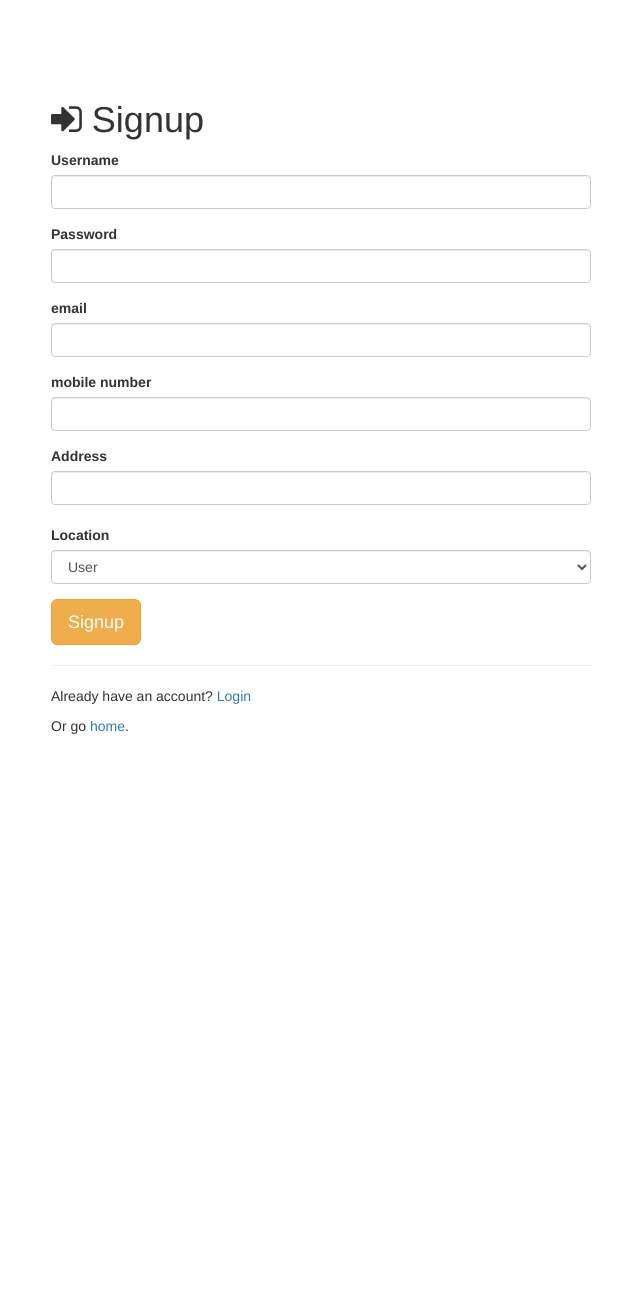
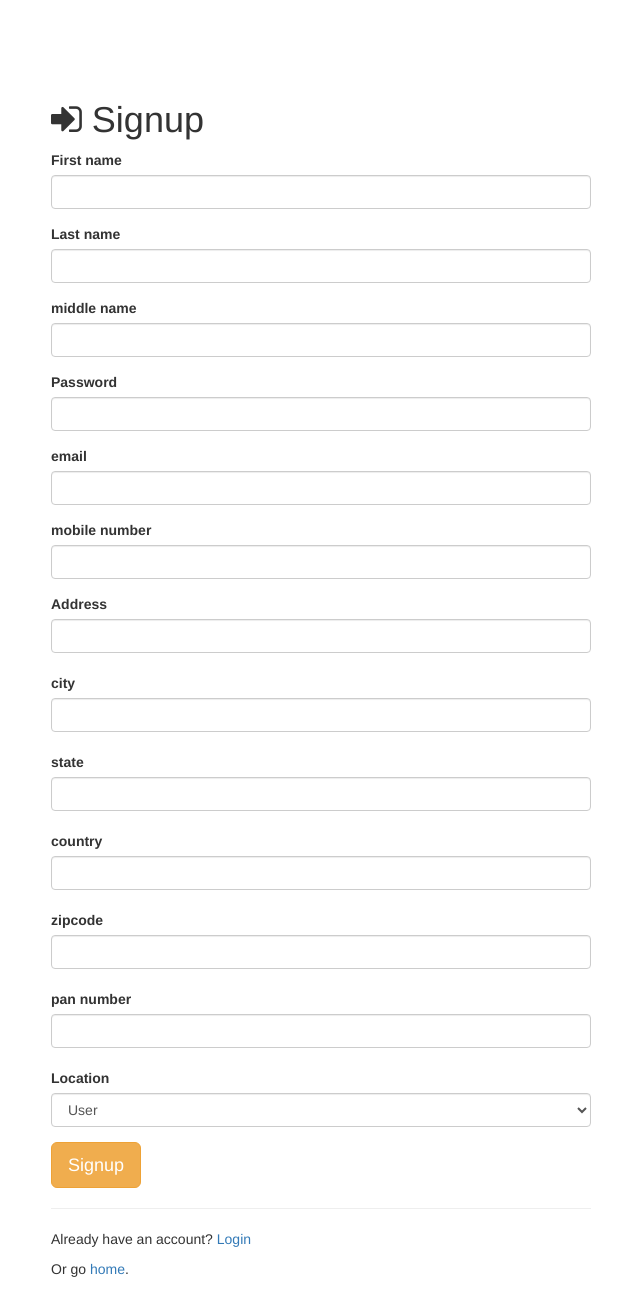
Before and after one commit to Equipshare/AuctionApp, a Node server app: page /signup in a window 1280 px wide. Shown: the whole page, without its empty margins (319-959 px from the left). Before the commit the page ends 734 px from the top, so only its background shows below. Run offline with Node 20, Linux system fonts and the light colour scheme; some libraries are stand-ins or nearby versions.

Commit message:
form changed

```diff
--- a/app/functions.js
+++ b/app/functions.js
@@ -58,12 +58,16 @@ module.exports = {
     // route middleware to make sure
 	isLoggedInfunc: function isLoggedIn(req, res, next) {
         //return next();
+
 	    // if user is authenticated in the session, carry on
 	    if (req.isAuthenticated()){
 	        return next();
         }
+        else {
+            res.redirect('/login');
+        }
 	    // if they aren't redirect them to the home page
-	    res.redirect('/login');
+
 	},
 
 
--- a/app/routes.js
+++ b/app/routes.js
@@ -20,7 +20,7 @@ var functions_dealer = require('./functions_dealer');
 module.exports = function(app, passport) {
 
     // HOME PAGE
-    app.get('/',functions.isLoggedInfunc, function(req, res) {
+    app.get('/', functions.isLoggedInfunc, function(req, res) {
         console.log("Logged in with id: " + req.session.user);
         connection.query("SELECT first_name from account where id = ?", [req.session.user], function(err,rows){
             data = {
--- a/config/database.js
+++ b/config/database.js
@@ -1,7 +1,7 @@
 // config/database.js
 module.exports = {
     'connection': {
-        'host': 'localhost',
+        'host' : 'localhost',
         'user': 'abc',
         'password': 'Abcd@1234'
     },
--- a/server.js
+++ b/server.js
@@ -27,17 +27,17 @@ app.use(bodyParser.urlencoded({
 }));
 app.use(bodyParser.json());
 
-app.set('view engine', 'ejs'); // set up ejs for templating
-
 // required for passport
 app.use(session({
+    key: "userdata",
 	secret: "winteriscoming",
-	resave: true,
-    saveUninitialized: true,
+	resave: false,
+    saveUninitialized: false,
 		cookie: {
-			httpOnly: true,
-			secure: false
-	}
+			// httpOnly: false,
+			// secure: false
+            expires: 600000
+	   }
 	})); // session secret
 
 app.use(passport.initialize());
--- a/views/signup.ejs
+++ b/views/signup.ejs
@@ -24,9 +24,19 @@
 	<!-- LOGIN FORM -->
 	<form action="/signup" method="post">
 		<div class="form-group">
-			<label>Username</label>
-			<input type="text" class="form-control" name="username">
+			<label>First name</label>
+			<input type="text" class="form-control" name="first_name">
 		</div>
+		<div class="form-group">
+			<label>Last name</label>
+			<input type="text" class="form-control" name="last_name">
+		</div>
+
+		<div class="form-group">
+			<label>middle name</label>
+			<input type="text" class="form-control" name="middle_name">
+		</div>
+
 		<div class="form-group">
 			<label>Password</label>
 			<input type="password" class="form-control" name="password">
@@ -43,6 +53,32 @@
 			<label>Address</label>
 			<input type="text" class="form-control" name="address">
 		</div><br>
+
+		<div>
+			<label>city</label>
+			<input type="text" class="form-control" name="city">
+		</div><br>
+
+		<div>
+			<label>state</label>
+			<input type="text" class="form-control" name="state">
+		</div><br>
+
+		<div>
+			<label>country</label>
+			<input type="text" class="form-control" name="country">
+		</div><br>
+
+		<div>
+			<label>zipcode</label>
+			<input type="text" class="form-control" name="zipcode">
+		</div><br>
+
+		<div>
+			<label>pan number</label>
+			<input type="text" class="form-control" name="pan_number">
+		</div><br>
+
 		<div class = "form-group">
 			<label>Location</label>
 			<select name = "category" type="text" class="form-control">
```
Also changed, not shown: package.json (+4 -4 lines), 1 other file.
